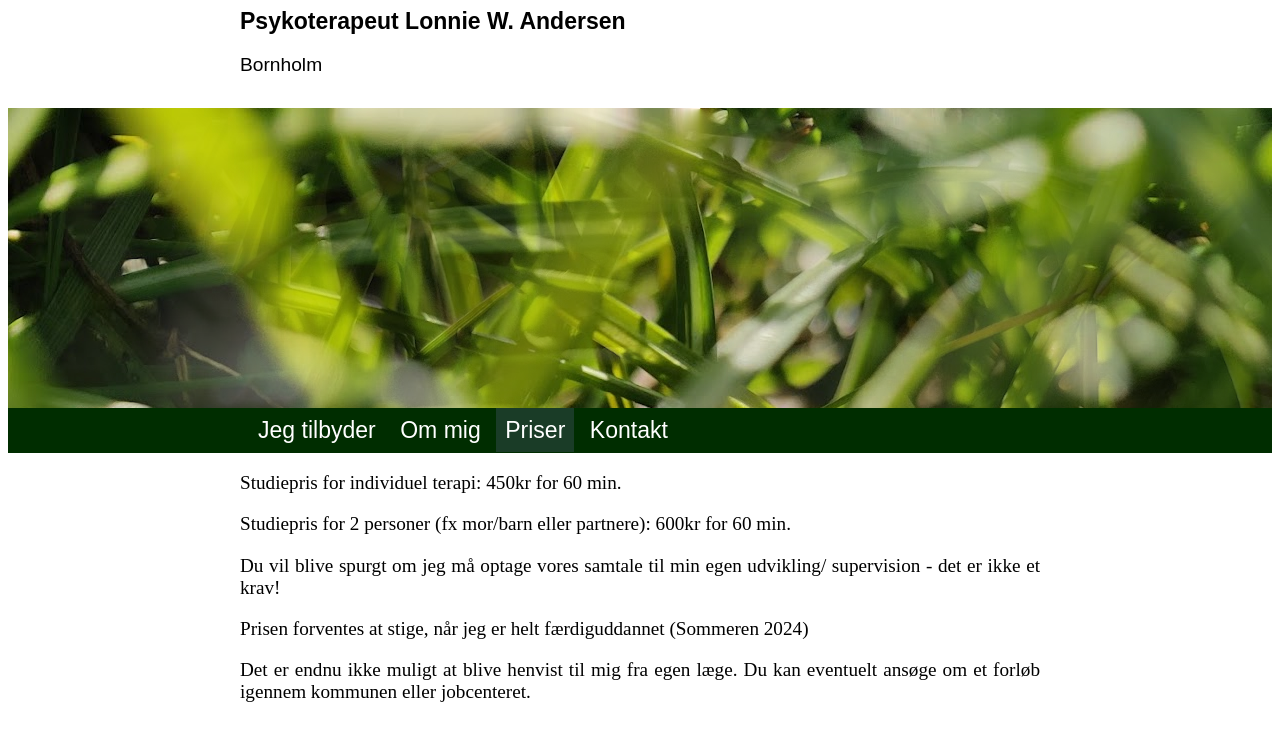
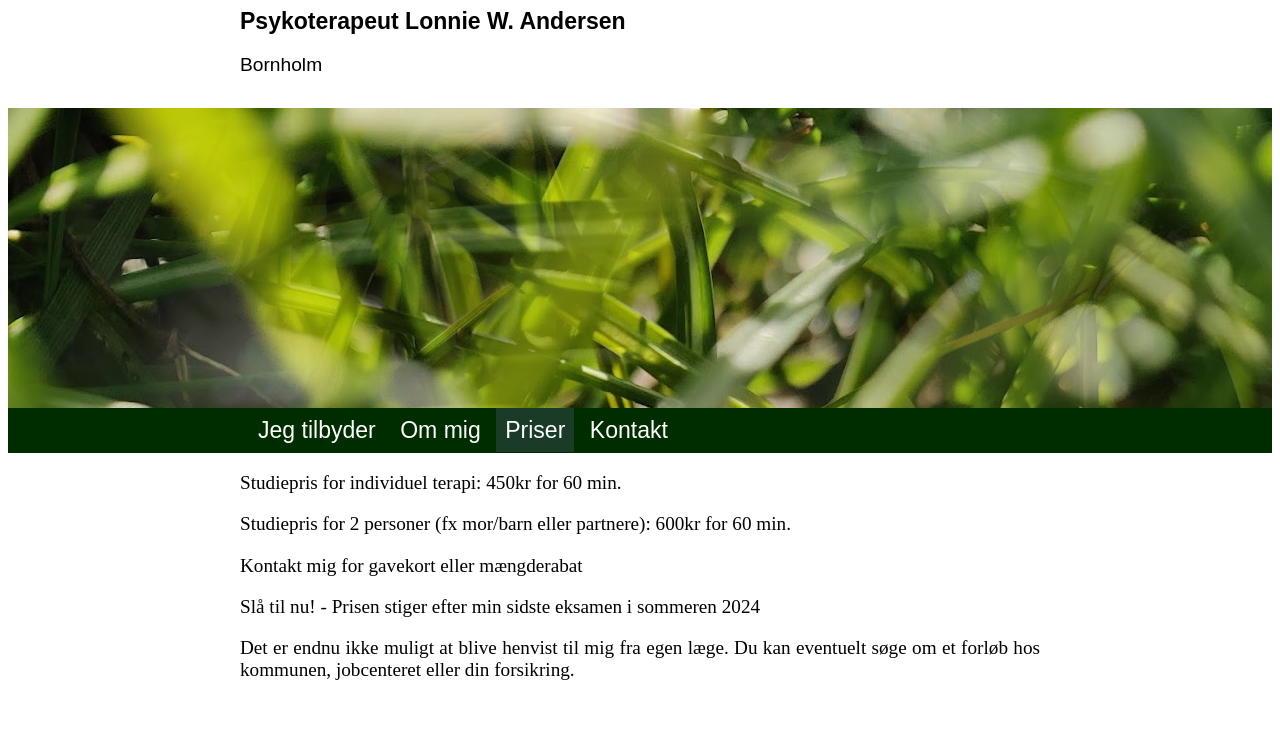
Before and after one commit to jespera/lonnieweb, a plain HTML site: page priser.html in a window 1280 px wide. Drawn offline with Linux system fonts and the light colour scheme.

Commit message:
forsøg 2

```diff
--- a/priser.html
+++ b/priser.html
@@ -27,13 +27,12 @@
     <div class="center justified">
         <p>Studiepris for individuel terapi: 450kr  for 60 min.</p>
         <p>Studiepris for 2 personer (fx mor/barn eller partnere): 600kr for 60 min.</p>
-
-        <p>Du vil blive spurgt om jeg må optage vores samtale til min egen udvikling/ supervision - det er ikke et krav! </p>
-
-        <p>Prisen forventes at stige, når jeg er helt færdiguddannet (Sommeren 2024)</p>
+        <p>Kontakt mig for gavekort eller mængderabat</p>
+        <p></p>
+        <p>Slå til nu! - Prisen stiger efter min sidste eksamen i sommeren 2024</p>
 
         <p>Det er endnu ikke muligt at blive henvist til mig fra egen læge.
-            Du kan eventuelt ansøge om et forløb igennem kommunen eller jobcenteret. </p>
+            Du kan eventuelt søge om et forløb hos kommunen, jobcenteret eller din forsikring. </p>
         <ul>
         </p>
 
```
Also changed, not shown: index.html (+4 -1 lines).
